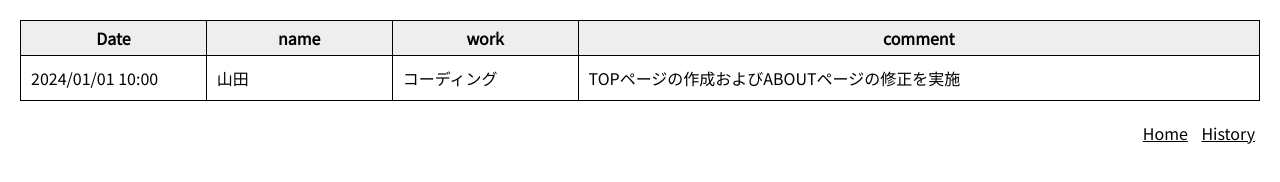
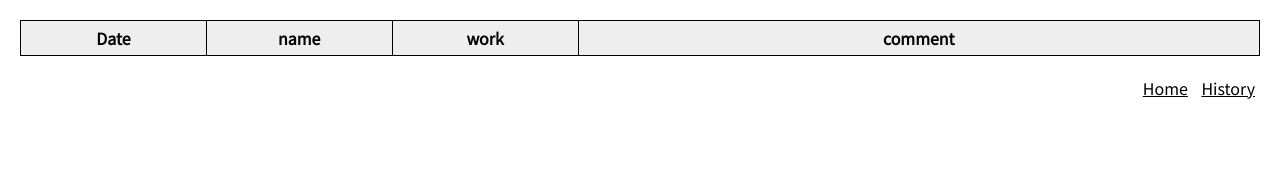
Before and after one commit to nyaosu555/SiiD-Step10, a website built with Vite: page history.html in a window 1280 px wide. Built offline with nearby package versions, Linux system fonts and the light colour scheme; some packages are replaced by stand-ins of ours; no server answers; the database is empty.

Commit message:
データの取得、表示の実装

```diff
--- a/history.html
+++ b/history.html
@@ -19,12 +19,12 @@
           <th>comment</th>
         </tr>
       </thead>
-      <tbody class="table-body">
+      <tbody class="table-body" id="js-history">
         <tr>
-          <td>2024/01/01 10:00</td>
-          <td>山田</td>
-          <td>コーディング</td>
-          <td>TOPページの作成およびABOUTページの修正を実施</td>
+          <td></td>
+          <td></td>
+          <td></td>
+          <td></td>
         </tr>
       </tbody>
     </table>
--- a/src/main.js
+++ b/src/main.js
@@ -1,7 +1,6 @@
 // Import the functions you need from the SDKs you need
 import { initializeApp } from "firebase/app";
-// TODO: Add SDKs for Firebase products that you want to use
-// https://firebase.google.com/docs/web/setup#available-libraries
+import { getFirestore, collection, getDocs } from "firebase/firestore";
 
 // Your web app's Firebase configuration
 const firebaseConfig = {
@@ -15,3 +14,29 @@ const firebaseConfig = {
 
 // Initialize Firebase
 const app = initializeApp(firebaseConfig);
+
+// Cloud Firestoreの初期化
+const db = getFirestore(app);
+
+// Cloud Firestoreから取得したデータを表示する
+const fetchHistoryData = async () => {
+  let tags = '';
+
+  // reportsコレクションのデータを取得
+  const querySnapshot = await getDocs(collection(db, "reports"));
+
+  // データをテーブルの表形式に合わせてHTMLに挿入
+  querySnapshot.forEach((doc) => {
+    console.log('L31: doc', doc);
+    console.log(`${doc.id} => ${doc.data()}`);
+    tags += `<tr>
+                <td>${doc.data().date}</td>
+                <td>${doc.data().name}</td>
+                <td>${doc.data().work}</td>
+                <td>${doc.data().comment}</td>
+             </tr>`
+  });
+  document.getElementById('js-history').innerHTML = tags;
+};
+
+if(document.getElementById('js-history')) fetchHistoryData();
```
